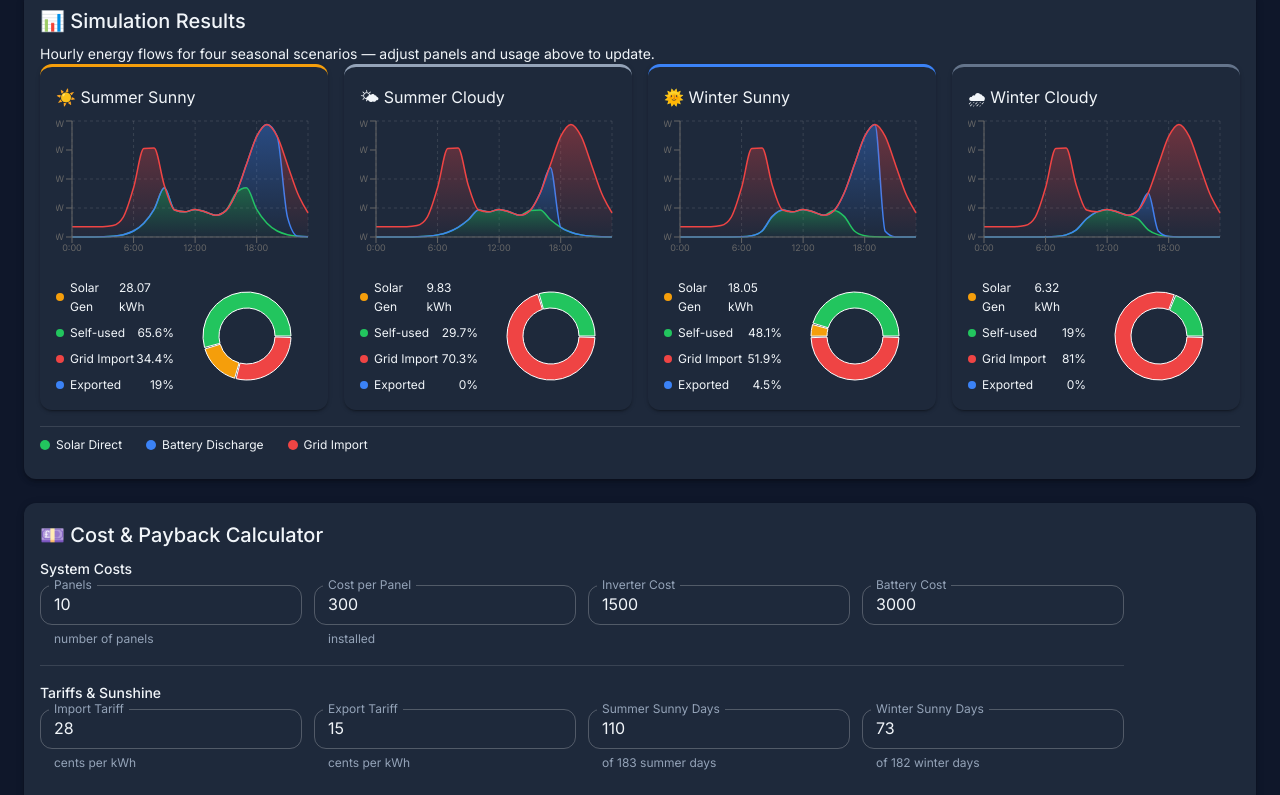
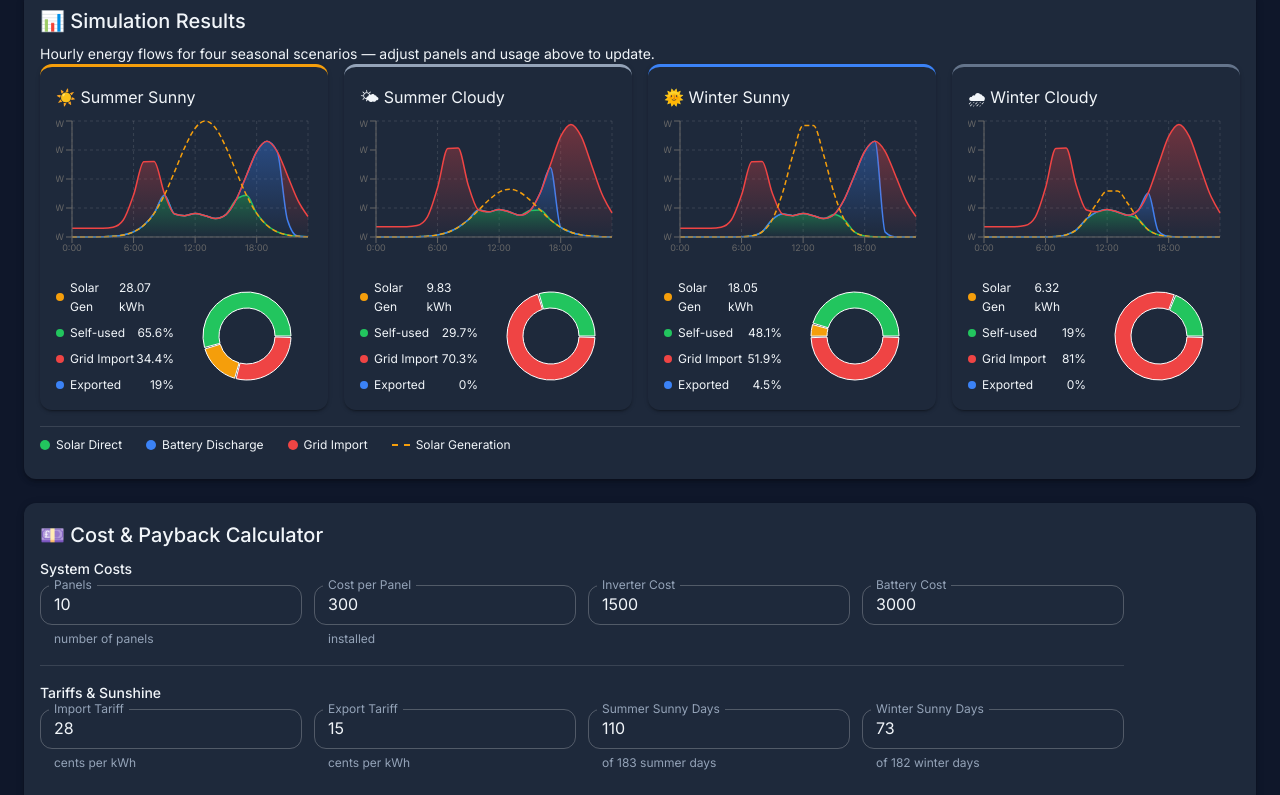
Before and after one commit to cdrose/solar-sim, a React (Vite) app: page / in a window 1280 px wide. Shown: the part 565-1360 px from the top of the page. Built offline with nearby package versions, Linux system fonts and the light colour scheme.

Commit message:
Add solar generation as dashed line on energy flow charts

```diff
--- a/src/components/SimulationResults.jsx
+++ b/src/components/SimulationResults.jsx
@@ -5,7 +5,7 @@ import {
 } from '@mui/material'
 import {
   AreaChart, Area, XAxis, YAxis, CartesianGrid, Tooltip,
-  ResponsiveContainer, PieChart, Pie, Cell,
+  ResponsiveContainer, PieChart, Pie, Cell, ComposedChart, Line,
 } from 'recharts'
 import { simulate } from '../api'
 
@@ -92,7 +92,7 @@ function ScenarioCard({ scenario, usageParams, solarSetup }) {
             {/* Stacked area chart */}
             <Box sx={{ height: 150 }}>
               <ResponsiveContainer width="100%" height="100%">
-                <AreaChart data={chartData} margin={{ top: 4, right: 4, bottom: 0, left: -20 }}>
+                <ComposedChart data={chartData} margin={{ top: 4, right: 4, bottom: 0, left: -20 }}>
                   <defs>
                     {[['solarGrad','#22c55e'],['battGrad','#3b82f6'],['gridGrad','#ef4444']].map(([id, col]) => (
                       <linearGradient key={id} id={id} x1="0" y1="0" x2="0" y2="1">
@@ -105,10 +105,11 @@ function ScenarioCard({ scenario, usageParams, solarSetup }) {
                   <XAxis dataKey="hour" tick={{ fontSize: 9 }} interval={5} />
                   <YAxis tick={{ fontSize: 9 }} unit="kW" width={36} />
                   <Tooltip content={<CustomTooltip />} />
+                  <Line type="monotone" dataKey="Solar Gen" stroke="#f59e0b" strokeWidth={1.5} strokeDasharray="5 3" dot={false} />
                   <Area type="monotone" dataKey="Solar Direct" stackId="1" stroke="#22c55e" fill="url(#solarGrad)" strokeWidth={1.5} dot={false} />
                   <Area type="monotone" dataKey="Battery"      stackId="1" stroke="#3b82f6" fill="url(#battGrad)"  strokeWidth={1.5} dot={false} />
                   <Area type="monotone" dataKey="Grid Import"  stackId="1" stroke="#ef4444" fill="url(#gridGrad)"  strokeWidth={1.5} dot={false} />
-                </AreaChart>
+                </ComposedChart>
               </ResponsiveContainer>
             </Box>
 
@@ -173,6 +174,10 @@ export default function SimulationResults({ usageParams, solarSetup }) {
               <Typography variant="caption" color="text.secondary">{l}</Typography>
             </Box>
           ))}
+          <Box sx={{ display: 'flex', alignItems: 'center', gap: 0.75 }}>
+            <Box sx={{ width: 18, height: 0, borderTop: '2px dashed #f59e0b', flexShrink: 0 }} />
+            <Typography variant="caption" color="text.secondary">Solar Generation</Typography>
+          </Box>
         </Box>
       </CardContent>
     </Card>
```
